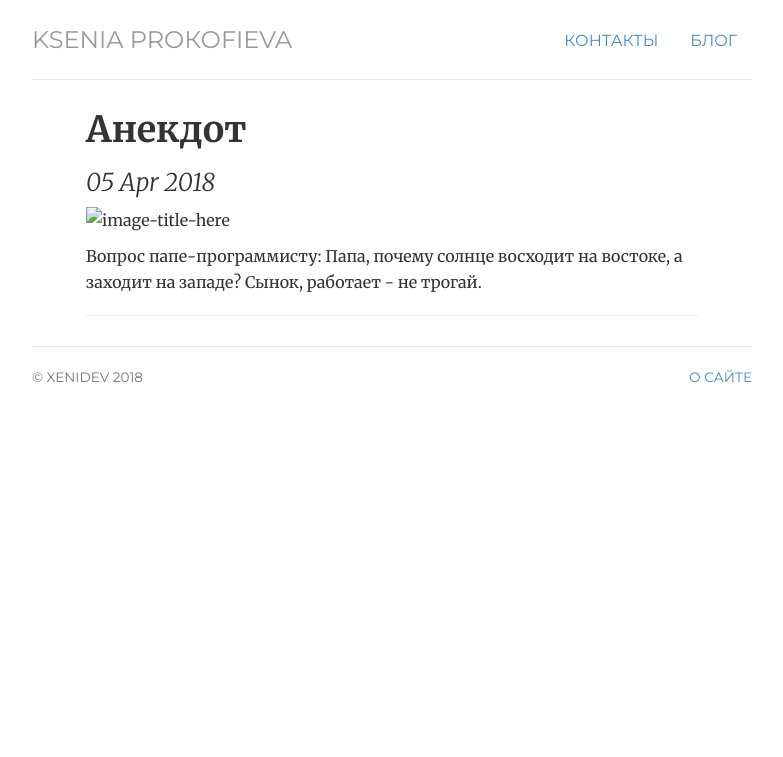
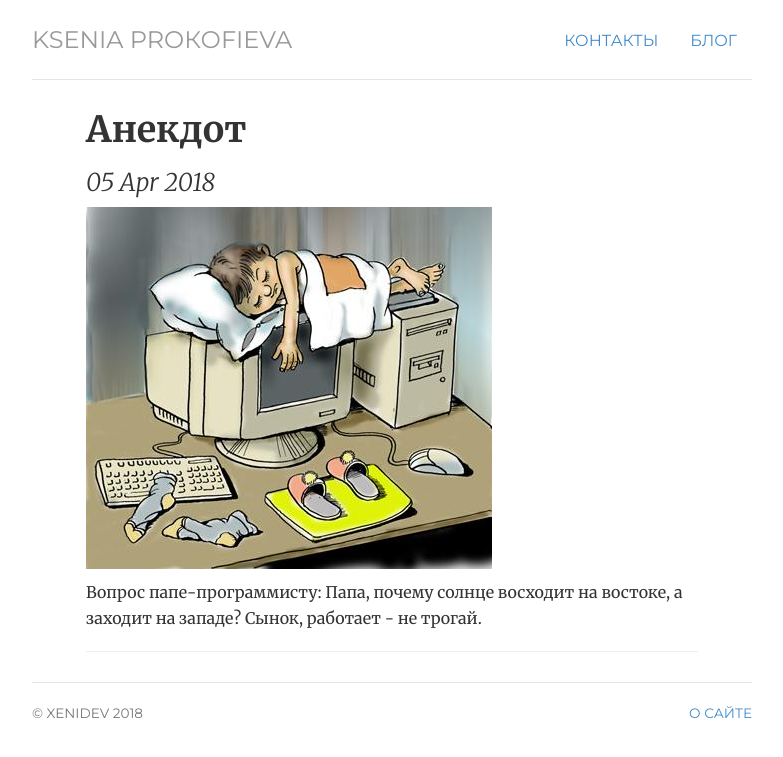
Before and after one commit to ValeraS/xenidev.github.io, a Jekyll site: the page built from _posts/2018-04-05-Анекдот.md, in a window 1280 px wide. Shown: the top 757 px of the page, without its empty margins (248-1031 px from the left). Built offline with Jekyll 4.4.1, drawn with Linux system fonts in a browser that asks for light colours.

Commit message:
Update 2018-04-05-Анекдот.md

```diff
--- a/_posts/2018-04-05-Анекдот.md
+++ b/_posts/2018-04-05-Анекдот.md
@@ -4,7 +4,7 @@ title: Анекдот
 categories: fun
 ---
 
-![image-title-here](/path/to/img/000qc0ec.jpg){:class="img-responsive"}
+![image-title-here](/img/000qc0ec.jpg){:class="img-responsive"}
 
 Вопрос папе-программисту:
 Папа, почему солнце восходит на востоке, а заходит на западе?
```
